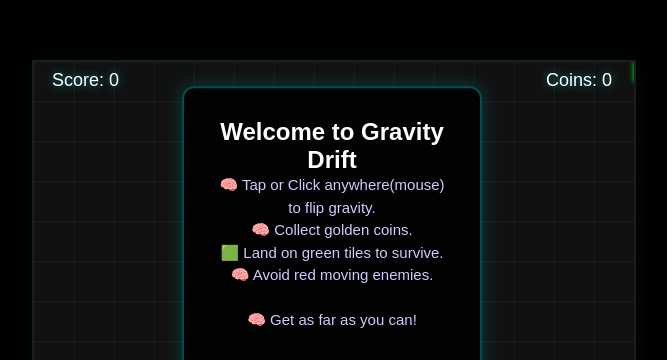
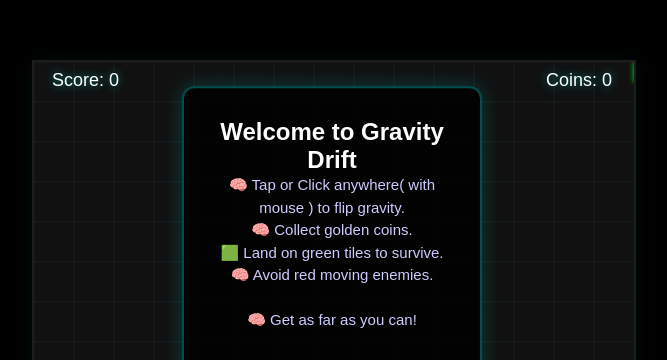
Before and after one commit to pagadalacharankarthik/Gravity-Drift, a plain HTML site: page index.html in a window 1280 px wide. Shown: the part 140-500 px from the top of the page, without its empty margins (308-975 px from the left). Drawn offline with Linux system fonts and the light colour scheme.

Commit message:
Update index.html

```diff
--- a/index.html
+++ b/index.html
@@ -18,7 +18,7 @@
         <div id="startScreen" class="start-screen">
             <h2>Welcome to Gravity Drift</h2>
             <p class="instructions">
-                🧠 Tap or Click anywhere(mouse) to flip gravity.<br>
+                🧠 Tap or Click anywhere( with mouse ) to flip gravity.<br>
                 🧠 Collect golden coins.<br>
                 🟩 Land on green tiles to survive.<br>
                 🧠 Avoid red moving enemies.<br>
```
